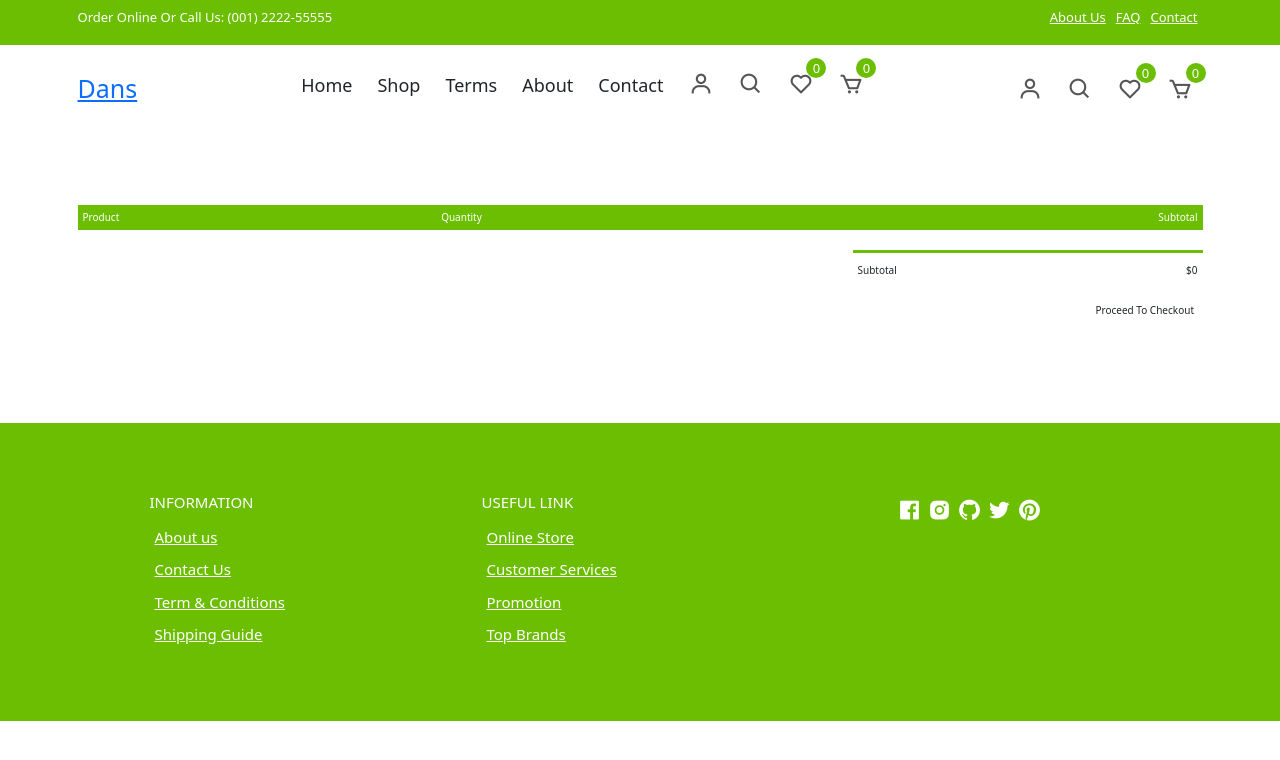
After one commit to noobmaster32bit/trendFactory, a Django app: page /basket/items/all/ in a window 1280 px wide. The commit adds this page. Shown: the top 760 px of the page. Run offline with Django 5.2, Linux system fonts and the light colour scheme; a user stored in the database is signed in; data comes from the database, SQL or seed files in the repository; both versions use the stored data as it was after the commit; lists and menus that the app fills with data are empty.

Commit message:
add context processors

```diff
--- /dev/null
+++ b/Store/context_processors.py
@@ -0,0 +1,11 @@
+def dummy(request):
+    return {"msg":"hello user!"}
+
+
+
+def basket_count(request):
+    if request.user.is_authenticated:
+        count=request.user.cart.cart_item_count
+        return {"cart_count":count}
+    else:
+        return {"cart_count":0}
--- a/Store/models.py
+++ b/Store/models.py
@@ -43,6 +43,21 @@ class Basket(models.Model):
     updated_date=models.DateTimeField(auto_now=True)
     is_active=models.BooleanField(default=True)
 
+    @property
+    def cart_items(self):
+        return self.cartitem.filter(is_order_placed=False)
+    @property
+    def cart_item_count(self):
+        return self.cart_items.count()
+    @property
+    def basket_total(self):
+        basket_items=self.cart_items
+        if basket_items:
+            total=sum([bi.item_total for bi in basket_items])
+            return total
+        return 0
+
+
 
 class BasketItem(models.Model):
     product_object=models.ForeignKey(Product,on_delete=models.CASCADE)
@@ -51,6 +66,12 @@ class BasketItem(models.Model):
     created_date=models.DateTimeField(auto_now_add=True)
     updated_date=models.DateTimeField(auto_now=True)
     is_active=models.BooleanField(default=True)
+    size_object=models.ForeignKey(Size,on_delete=models.CASCADE,null=True)
+    is_order_placed=models.BooleanField(default=False)
+
+    @property
+    def item_total(self):
+        return self.qty*self.product_object.price
 
 def create_basket(sender,instance,created,**kwargs):
     if created:
--- a/Store/templates/base.html
+++ b/Store/templates/base.html
@@ -60,9 +60,9 @@
               <i class="bx bx-heart"></i>
               <span class="d-flex">0</span>
             </div>
-            <a href="cart.html" class="icon">
+            <a href="{%url 'basket-items'%}" class="icon">
               <i class="bx bx-cart"></i>
-              <span class="d-flex">0</span>
+              <span class="d-flex">{{cart_count}}</span>
             </a>
           </li>
         </ul>
@@ -78,9 +78,9 @@
             <i class="bx bx-heart"></i>
             <span class="d-flex">0</span>
           </div>
-          <a href="cart.html" class="icon">
+          <a href="{%url 'basket-items'%}" class="icon">
             <i class="bx bx-cart"></i>
-            <span class="d-flex">0</span>
+            <span class="d-flex">{{cart_count}}</span>
           </a>
         </div>
 
--- /dev/null
+++ b/Store/templates/cart_list.html
@@ -0,0 +1,73 @@
+{%extends 'base.html'%}
+
+{%block link_block%}
+<link href="https://cdn.jsdelivr.net/npm/bootstrap@5.3.3/dist/css/bootstrap.min.css" rel="stylesheet" integrity="sha384-QWTKZyjpPEjISv5WaRU9OFeRpok6YctnYmDr5pNlyT2bRjXh0JMhjY6hW+ALEwIH" crossorigin="anonymous">
+{%endblock%}
+
+
+{%block main_block%}
+
+<div class="container cart">
+    <table>
+        <tr>
+            <th>Product</th>
+            <th>Quantity</th>
+            <th>Subtotal</th>
+        </tr>
+        <!-- iterate start-->
+
+        {%for bi in data%}
+        <tr>
+            <td>
+                <div class="cart-info">
+                    <img src="{{bi.product_object.image.url}}" alt="" />
+                    <div>
+                        <p>{{bi.product_object.title}}</p>
+                        <span>Price: ${{bi.product_object.price}}</span> <br />
+                        <a href="{%url 'basket-item-remove' bi.id%}">remove</a>
+                    </div>
+                </div>
+            </td>
+            <td>
+
+
+                <div class="mb-2 flex">
+                    <div class="min-w-24 flex">
+                      <button type="button" class="py-2 btn btn-dark">
+                        -
+                      </button>
+                      <input
+                        type="text"
+                        class="mx-1 h-7 w-9 rounded-md border text-center"
+                        value="1"
+                      />
+                      <button
+                        type="button"
+                        class="py-2 btn btn-dark"
+                      >
+                        +
+                      </button>
+                    </div>
+
+
+            </td>
+            <td>${{bi.item_total}}</td>
+        </tr>
+        {%endfor%}
+
+        <!-- iterate end -->
+
+    </table>
+    <div class="total-price">
+        <table>
+            <tr>
+                <td>Subtotal</td>
+                <td>${{request.user.cart.basket_total}}</td>
+            </tr>
+
+        </table>
+        <a href="#" class="checkout btn">Proceed To Checkout</a>
+    </div>
+</div>
+
+{%endblock%}
--- a/Store/views.py
+++ b/Store/views.py
@@ -2,10 +2,17 @@ from django.shortcuts import render,redirect
 from django.views.generic import View,DetailView,TemplateView
 from Store.forms import RegistrationForm,LoginForm
 from django.contrib.auth import authenticate,login,logout
-from Store.models import Product
+from Store.models import Product,BasketItem,Size
 from django.contrib import messages
+from django.utils.decorators import method_decorator
 
-# Create your views here.
+def signin_required(fn):
+    def wrapper(request,*args,**kwargs):
+        if not request.user.is_authenticated:
+            messages.error(request,"Invalid session")
+        else:
+            return fn(request,*args,**kwargs)
+    return wrapper
 
 # url : localhost:8000/register
 #  method: get,post
@@ -61,3 +68,44 @@ class ProductDetailView(View):
 
 class HomeView(TemplateView):
     template_name="base.html"
+
+
+# add to basket view
+# localhost:8000/products/{id}/add_to_basket/
+#  mthod : post
+
+class AddToBasketView(View):
+
+    def post(self,request,*args,**kwargs):
+        size=request.POST.get("size")
+        size_obj=Size.objects.get(name=size)
+        qty=request.POST.get("qty")
+        id=kwargs.get("pk")
+        product_obj=Product.objects.get(id=id)
+        BasketItem.objects.create(
+            size_object=size_obj,
+            qty=qty,
+            product_object=product_obj,
+            basket_object=request.user.cart
+        )
+        return redirect("index")
+
+# basket item list view
+# localhost:8000/basket/items/all/
+#  method : get
+
+class BasketItemListView(View):
+    def get(self,request,*args,**kwargs):
+        qs=request.user.cart.cartitem.filter(is_order_placed=False)
+        return render(request,"cart_list.html",{"data":qs})
+
+
+# basket item remove view
+# localhost:8000/basket/items/{id}/remove
+#  method : get
+class BasketItemRemoveView(View):
+    def get(self,request,*args,**kwargs):
+        id=kwargs.get("pk")
+        basket_item_object=BasketItem.objects.get(id=id)
+        basket_item_object.delete()
+        return redirect("basket-items")
--- a/trendzFactory/settings.py
+++ b/trendzFactory/settings.py
@@ -63,6 +63,9 @@ TEMPLATES = [
                 'django.template.context_processors.request',
                 'django.contrib.auth.context_processors.auth',
                 'django.contrib.messages.context_processors.messages',
+                'Store.context_processors.dummy',
+                'Store.context_processors.basket_count',
+
             ],
         },
     },
--- a/trendzFactory/urls.py
+++ b/trendzFactory/urls.py
@@ -25,5 +25,9 @@ urlpatterns = [
     path('',views.SigninView.as_view(),name="signin"),
     path('index',views.IndexView.as_view(),name="index"),
     path('products/<int:pk>',views.ProductDetailView.as_view(),name="product-detail"),
-    path('home/',views.HomeView.as_view(),name="home")
+    path('home/',views.HomeView.as_view(),name="home"),
+    path('products/<int:pk>/add_to_basket',views.AddToBasketView.as_view(),name="add-to-basket"),
+    path('basket/items/all/',views.BasketItemListView.as_view(),name="basket-items"),
+    path('basket/items/<int:pk>/remove/',views.BasketItemRemoveView.as_view(),name="basket-item-remove"),
+
 ]+ static(settings.MEDIA_URL, document_root=settings.MEDIA_ROOT)
```
Also changed, not shown: Store/templates/product_detail.html (+5 -4 lines), Store/migrations/0002_basketitem_is_order_placed_basketitem_size_object.py (added), db.sqlite3.
